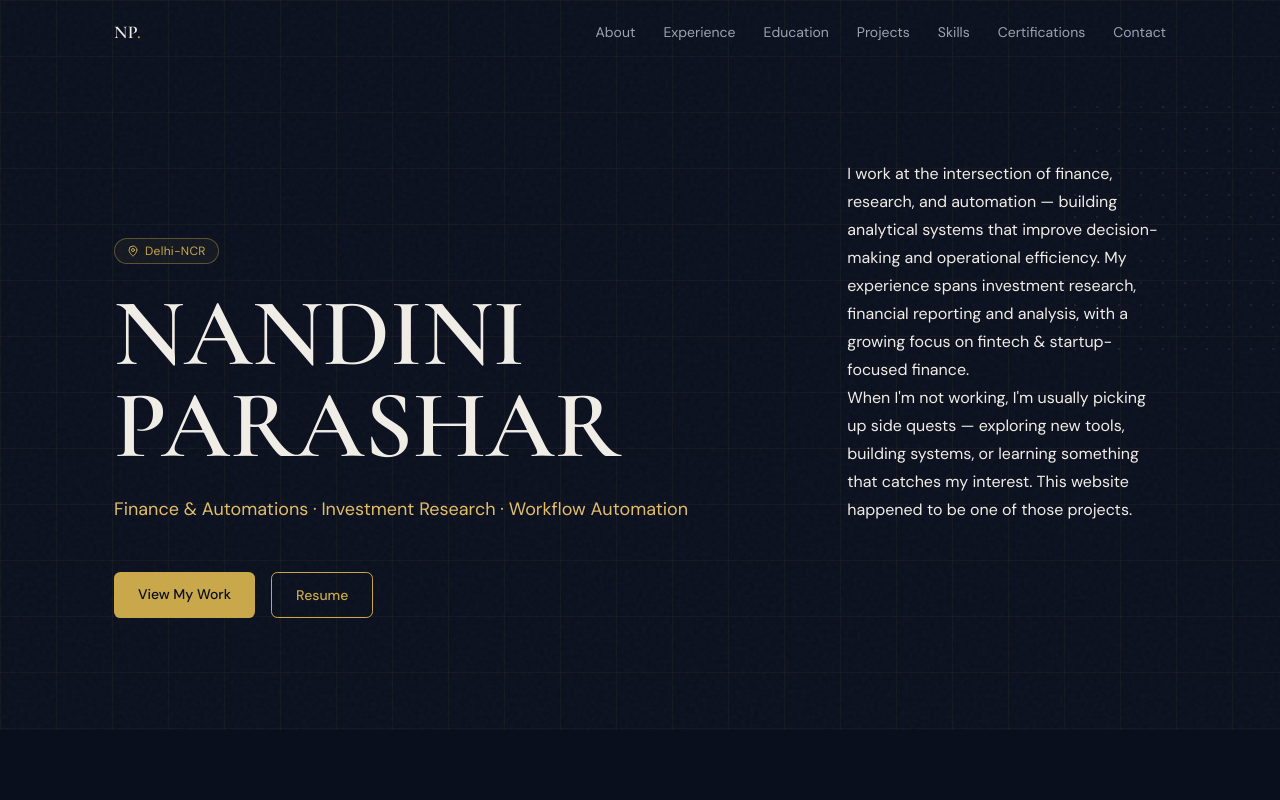
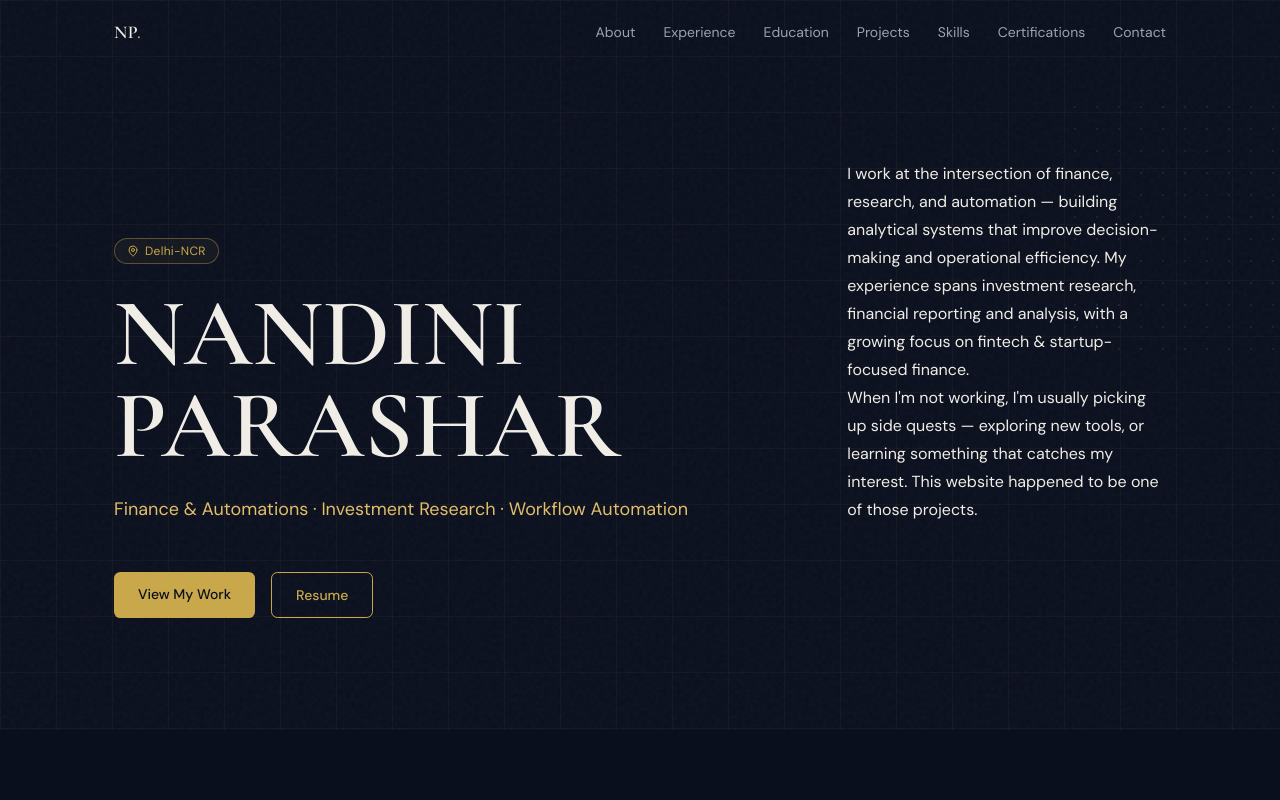
Before and after one commit to nandiniparasharr/portfolio, a Next.js app: page / in a window 1280 px wide. Shown: the top 800 px of the page. Built offline with nearby package versions, Linux system fonts and the light colour scheme.

Commit message:
Update hero.tsx

```diff
--- a/components/hero.tsx
+++ b/components/hero.tsx
@@ -35,16 +35,13 @@ export function Hero() {
 
         <div className="lg:col-span-4">
           <p className="text-pretty text-base leading-7 text-foreground">
-            I work at the intersection of finance, research, and automation —
-            building analytical systems that improve decision-making and
-            operational efficiency. My experience spans investment research,
-            financial reporting and analysis, with a growing focus on fintech
-            &amp; startup-focused finance.
+            I work at the intersection of finance, research, and automation — building analytical systems
+            that improve decision-making and operational efficiency. My experience spans investment research,
+            financial reporting and analysis, with a growing focus on fintech &amp; startup-focused finance.
           </p>
           <p className="text-pretty text-base leading-7 text-foreground">
-            When I&apos;m not working, I&apos;m usually picking up side quests —
-            exploring new tools, building systems, or learning something that
-            catches my interest. This website happened to be one of those
+            When I&apos;m not working, I&apos;m usually picking up side quests — exploring new tools,
+            or learning something that catches my interest. This website happened to be one of those
             projects.
           </p>
         </div>
```
